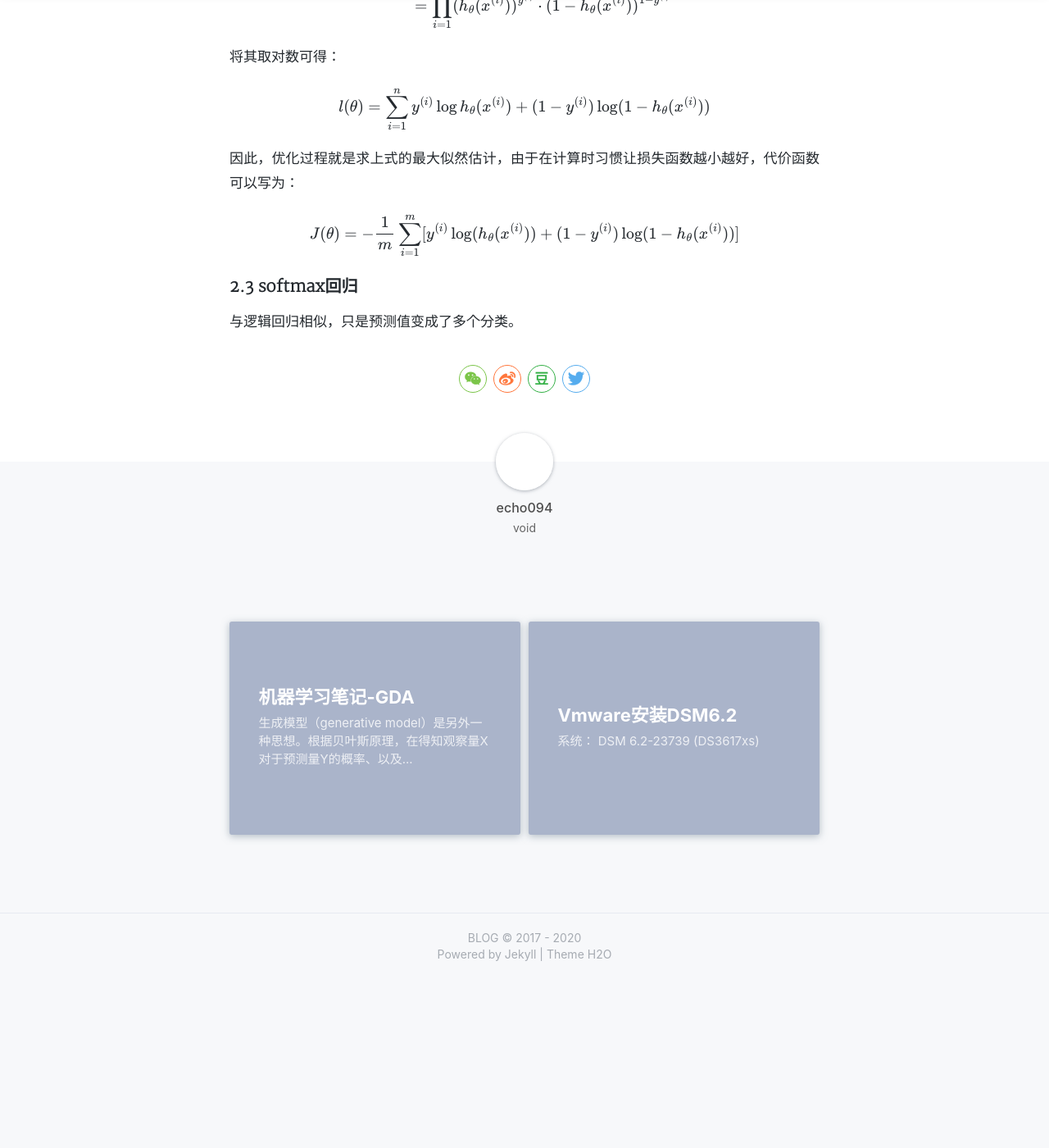
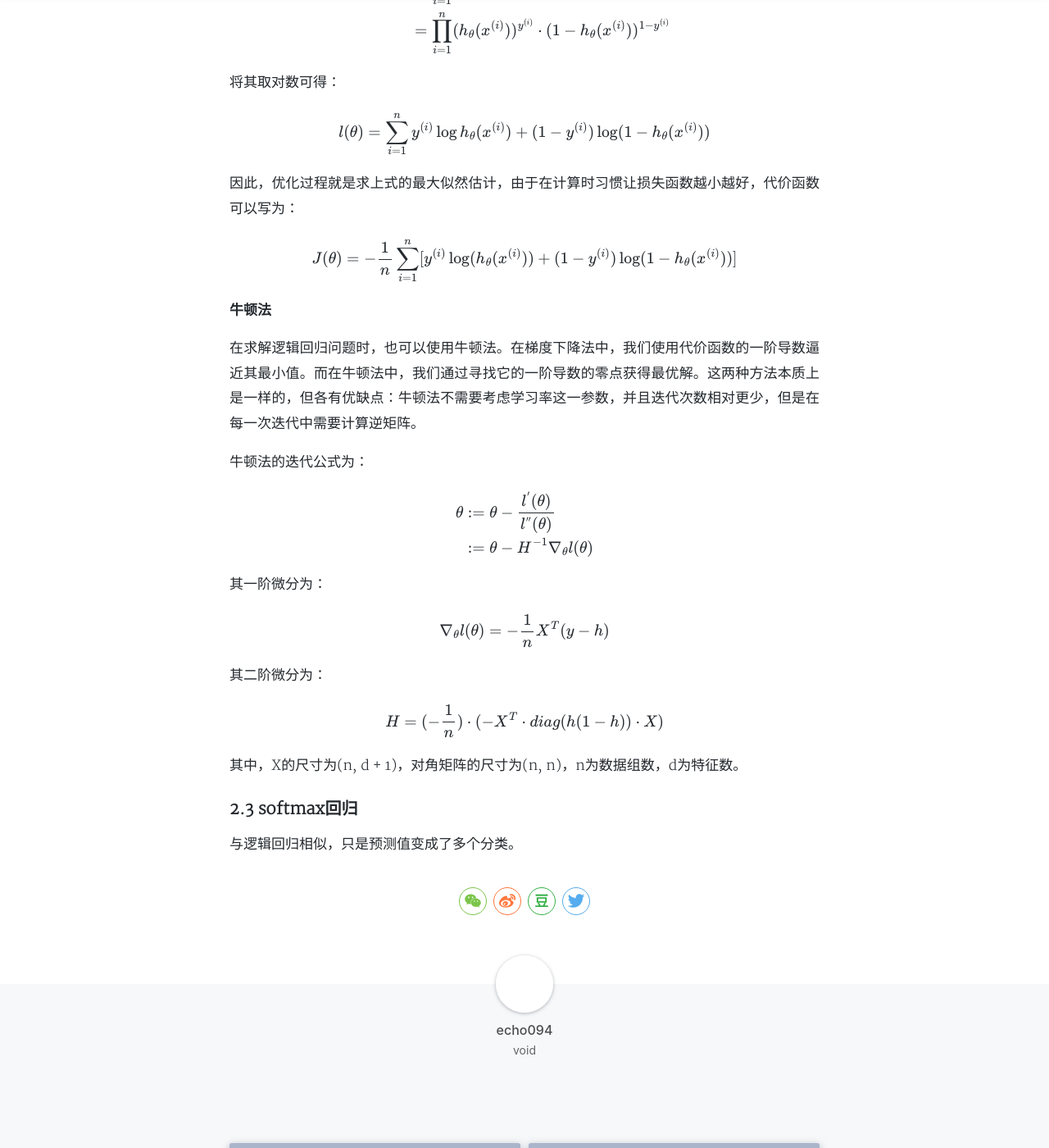
Before and after one commit to lgtm-migrator/echo094.github.io, a Jekyll site: the page built from _posts/2020-07-06-maching-learning.md, in a window 1280 px wide and 1400 px high, scrolled down 2826 px. Shown: the whole window at 82% size. Built offline with Jekyll 4.4.1, drawn with Linux system fonts in a browser that asks for light colours; nearby versions of some CDN libraries; formulas are drawn with MathJax 3; a style sheet for code colours, icons or effects is not loaded; before the commit the page ends 4020 px from its top, so only the background shows below that; some of the changed text lies outside the part shown.

Commit message:
Update 2020-07-06-maching-learning.md

```diff
--- a/_posts/2020-07-06-maching-learning.md
+++ b/_posts/2020-07-06-maching-learning.md
@@ -149,8 +149,38 @@ $$
 因此，优化过程就是求上式的最大似然估计，由于在计算时习惯让损失函数越小越好，代价函数可以写为：
 
 $$
-J(\theta) = - \frac{1}{m} \sum_{i=1}^m [y^{(i)}\log (h_{\theta}(x^{(i)})) + (1-y^{(i)})\log(1-h_{\theta}(x^{(i)}))]
+J(\theta) = - \frac{1}{n} \sum_{i=1}^n [y^{(i)}\log (h_{\theta}(x^{(i)})) + (1-y^{(i)})\log(1-h_{\theta}(x^{(i)}))]
 $$
+
+**牛顿法**
+
+在求解逻辑回归问题时，也可以使用牛顿法。在梯度下降法中，我们使用代价函数的一阶导数逼近其最小值。而在牛顿法中，我们通过寻找它的一阶导数的零点获得最优解。这两种方法本质上是一样的，但各有优缺点：牛顿法不需要考虑学习率这一参数，并且迭代次数相对更少，但是在每一次迭代中需要计算逆矩阵。
+
+牛顿法的迭代公式为：
+
+$$
+\begin{aligned}
+\theta
+&:= \theta - \frac{l^{'}(\theta)}{l^{''}(\theta)} \\
+&:= \theta - H^{-1}\nabla_{\theta}l(\theta)
+\end{aligned}
+$$
+
+其一阶微分为：
+
+$$
+\nabla_{\theta}l(\theta) = -\frac{1}{n}X^T(y-h)
+$$
+
+其二阶微分为：
+
+$$
+H = (-\frac{1}{n}) \cdot (-X^T \cdot diag(h(1-h)) \cdot X)
+$$
+
+其中，X的尺寸为(n, d + 1)，对角矩阵的尺寸为(n, n)，n为数据组数，d为特征数。
+
+
 
 ### 2.3 softmax回归
 
```
Also changed, not shown: other parts of _posts/2020-07-06-maching-learning.md (+1 -1 lines).
